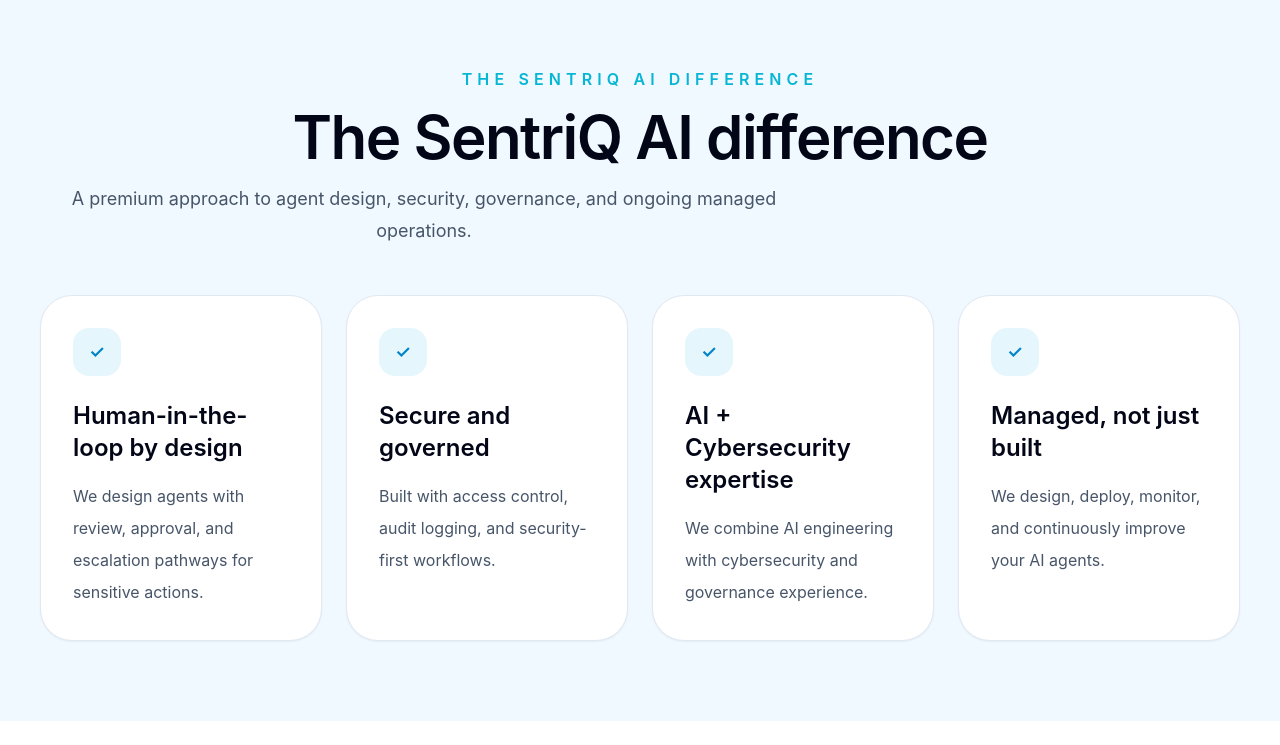
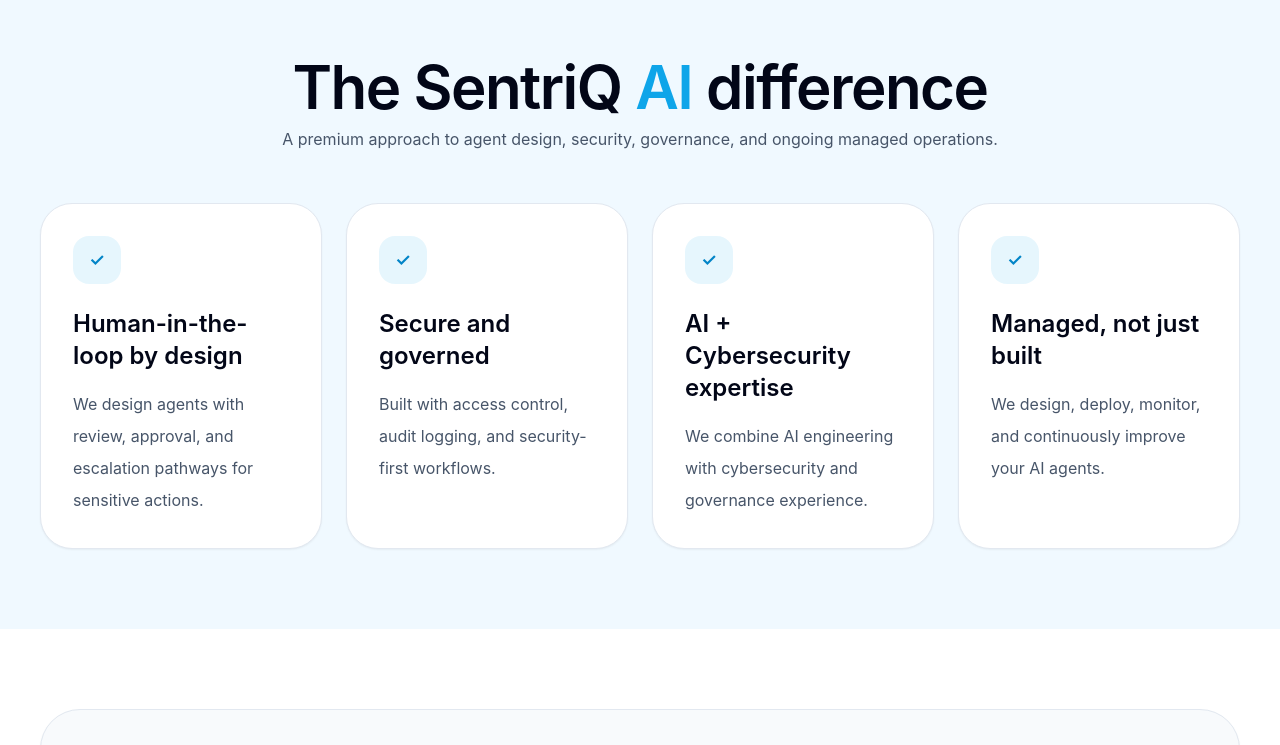
Before and after one commit to Dr-Opara/sentriq-ai-website, a Next.js app: page / in a window 1280 px wide. Shown: the part 2880-3625 px from the top of the page. Built offline with nearby package versions, Linux system fonts and the light colour scheme.

Commit message:
Cleaned up difference and data security section copy

```diff
--- a/src/app/page.tsx
+++ b/src/app/page.tsx
@@ -224,12 +224,14 @@
 
       <section id="difference" className="bg-sky-50 px-6 py-20 sm:px-8 lg:px-10">
         <div className="mx-auto max-w-7xl">
-          <SectionHeading
-            eyebrow="The SentriQ AI difference"
-            title="The SentriQ AI difference"
-            description="A premium approach to agent design, security, governance, and ongoing managed operations."
-            alignCenter={true}
-          />
+          <div className="text-center">
+            <h2 className="text-4xl font-semibold tracking-tight text-slate-950 sm:text-[3.75rem]">
+              The SentriQ <span className="text-sky-500">AI</span> difference
+            </h2>
+            <p className="mx-auto mt-4 max-w-3xl text-base leading-8 text-slate-600">
+              A premium approach to agent design, security, governance, and ongoing managed operations.
+            </p>
+          </div>
 
           <div className="mt-12 grid gap-6 lg:grid-cols-4">
             {differenceCards.map((card) => (
@@ -259,8 +261,7 @@
             </div>
 
             <div>
-              <p className="text-base font-semibold uppercase tracking-[0.32em] text-sky-600">Data security built into every Agent</p>
-              <h2 className="mt-6 text-3xl font-semibold tracking-tight text-slate-950 sm:text-4xl">
+              <h2 className="text-3xl font-semibold tracking-tight text-slate-950 sm:text-4xl">
                 Data security built into every Agent
               </h2>
               <div className="mt-8 grid gap-4">
```
